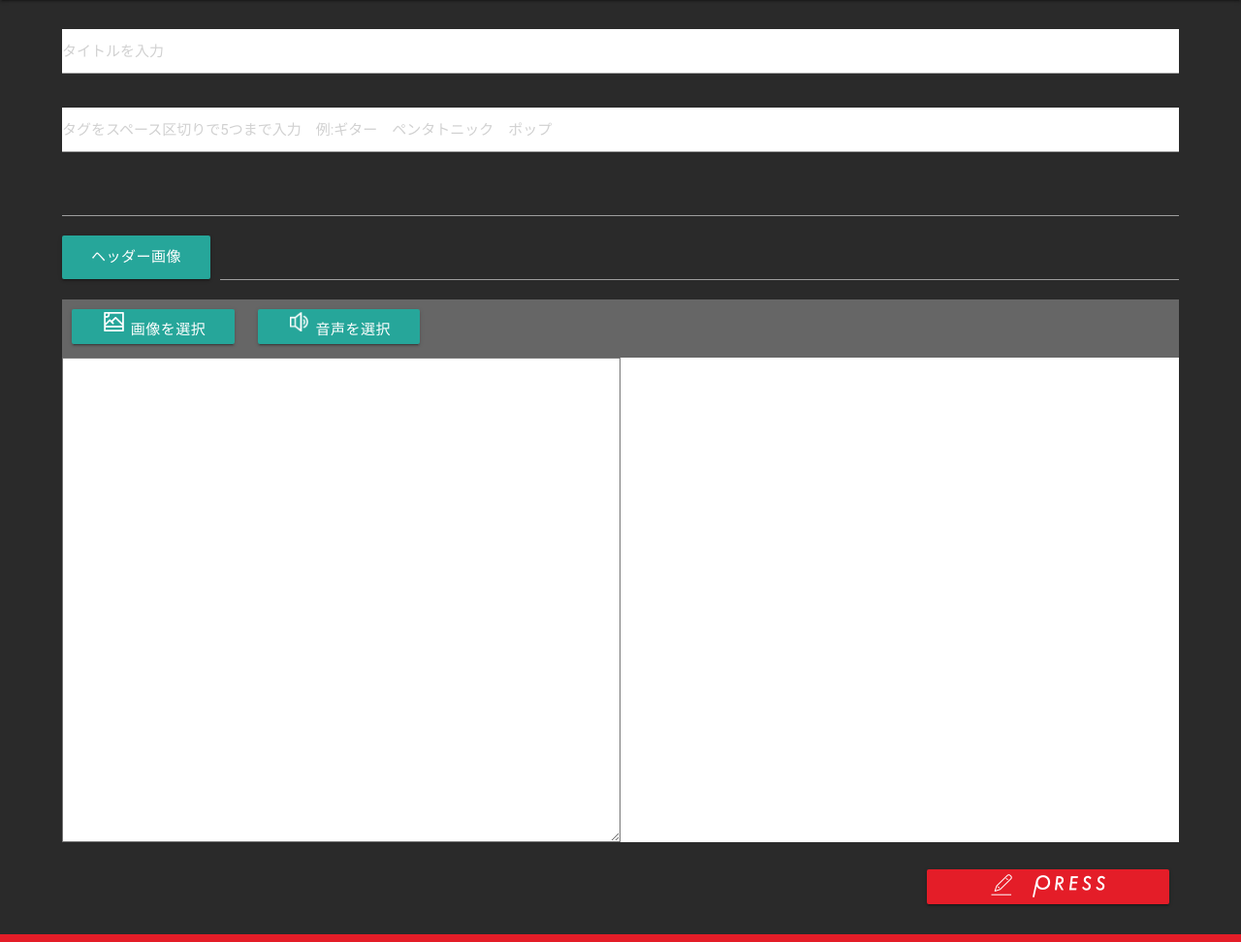
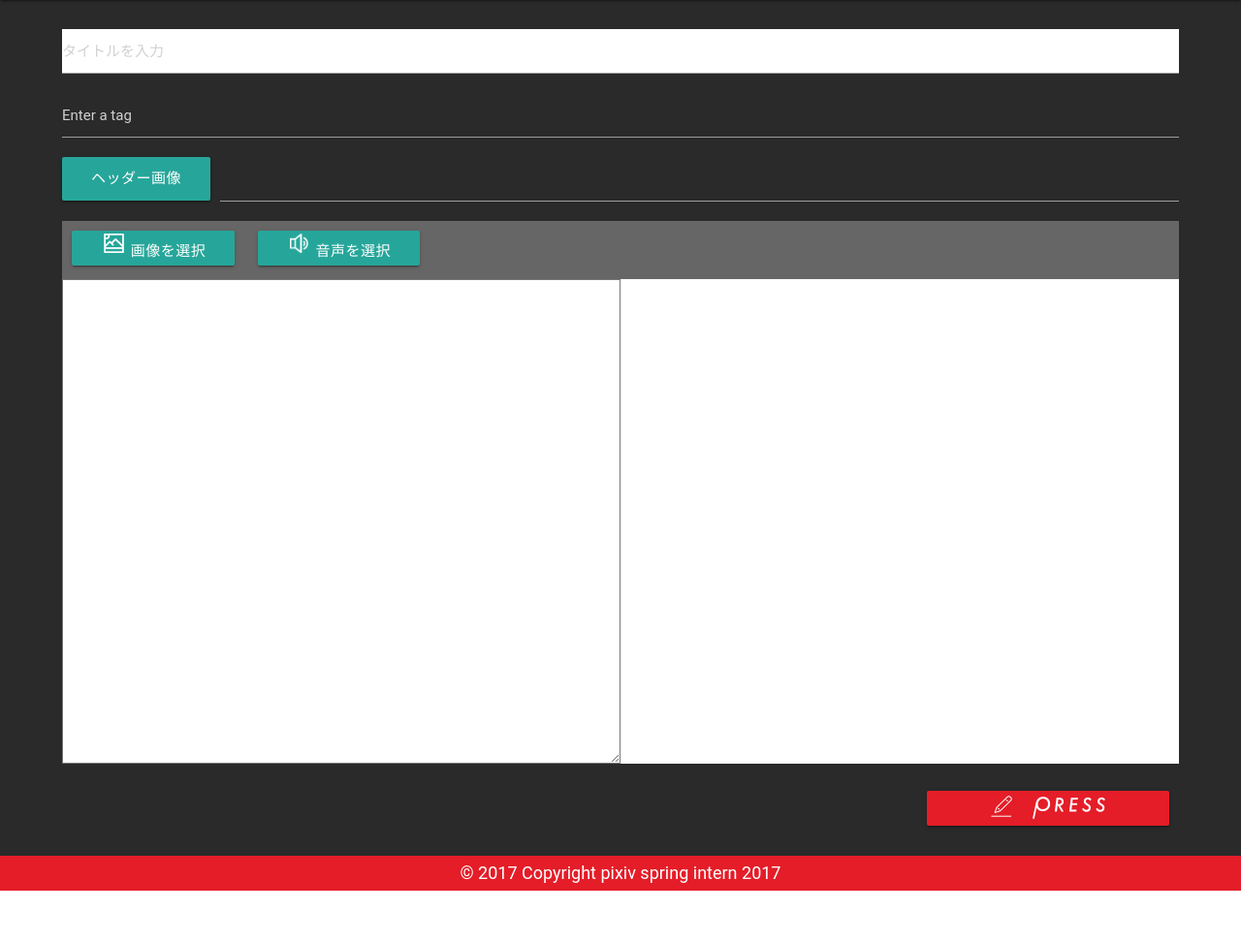
Before and after one commit to defaultcf/pressto, a Django app: page /article/create in a window 1280 px wide. Shown: the part 64-1036 px from the top of the page at 97% size. After the commit the page ends 983 px from the top, so only its background shows below. Run offline with Django 3.2, Linux system fonts and the light colour scheme; the visitor is signed in with stand-in values (Sample User, id 1); some libraries are stand-ins or nearby versions; some web fonts are replaced.

Commit message:
change create tag

```diff
--- a/app/article/templates/article/create.html
+++ b/app/article/templates/article/create.html
@@ -22,10 +22,8 @@ document.write('<link rel="stylesheet" href="http://'+ location.hostname +'/stat
         <div class="input-field">
             <input type="text" id="title" name="subject" class="validate" placeholder="タイトルを入力" style="background:#fff">
         </div>
-        <div class="input-field">
-            <input type="text" id="tag" name="tag" class="validate" placeholder="タグをスペース区切りで5つまで入力　例:ギター　ペンタトニック　ポップ" style="background:#fff">
-        </div>
-        <div class="chips"></div>
+        <div class="chips chips-placeholder"></div>
+
         <input type="hidden" name="tags" value="">
         <div class="file-field input-field">
           <div class="btn">
--- a/app/static/article/create/tags.js
+++ b/app/static/article/create/tags.js
@@ -8,6 +8,11 @@ $(() => {
     });
     $('.chips').on('chip.select', function(e, chip){
         console.log(tagsData());
+    });
+
+    $('.chips-placeholder').material_chip({
+      placeholder: 'Enter a tag',
+      secondaryPlaceholder: '+Tag',
     });
 });
 
```
